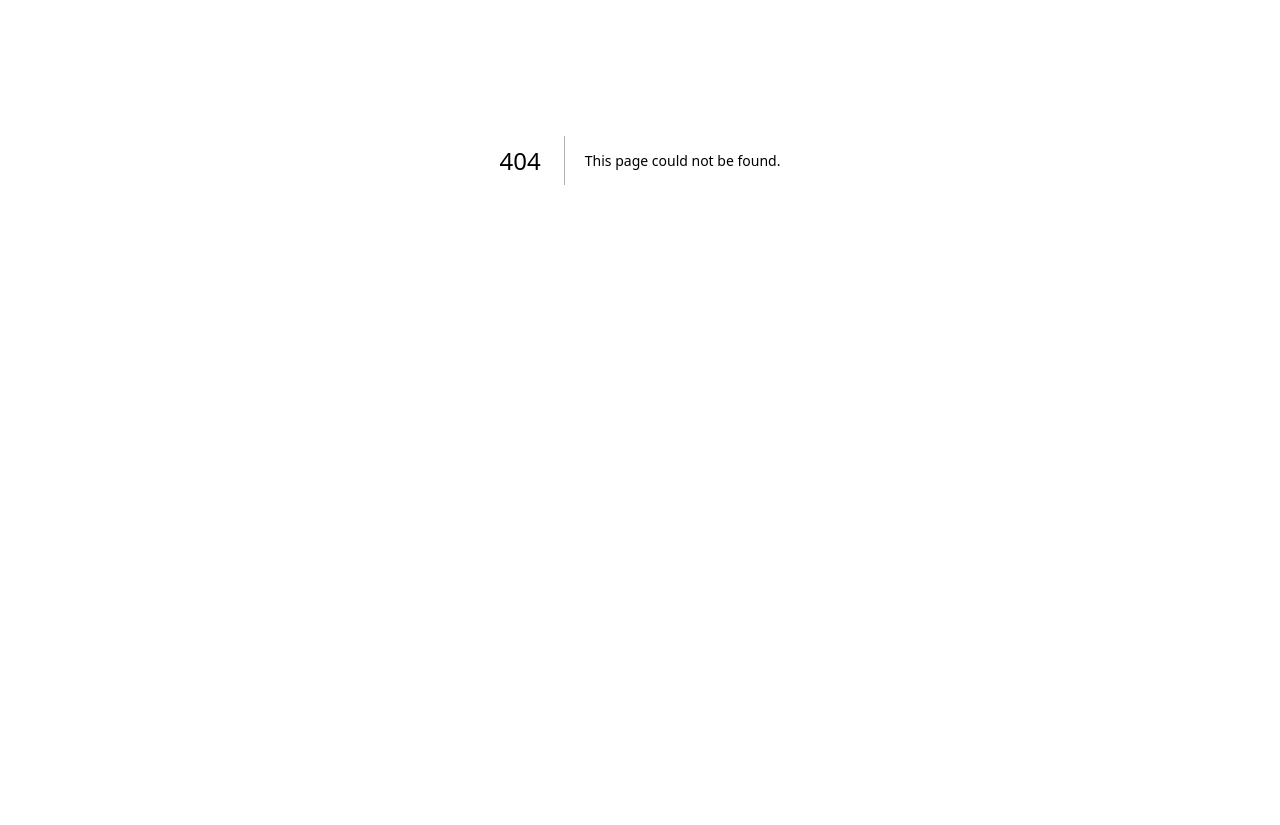
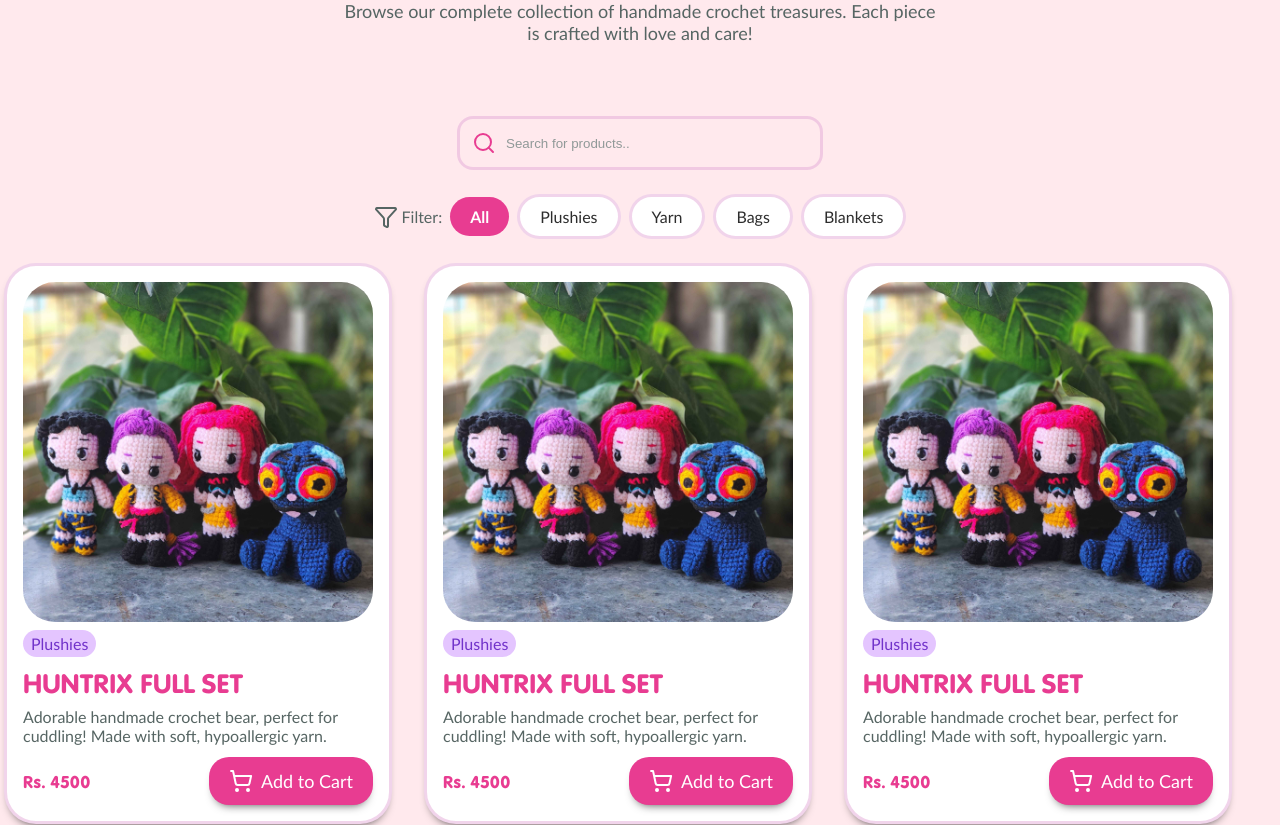
Before and after one commit to fifthmarauder/sylvercrochet, a Next.js app: page /shop in a window 1280 px wide. Before the commit this address had no page. Shown: the part 240-1065 px from the top of the page. Before the commit the page ends 800 px from the top, so only its background shows below. Built offline with nearby package versions, Linux system fonts and the light colour scheme.

Commit message:
Chore: initial design for shop page

```diff
--- a/src/app/layout.tsx
+++ b/src/app/layout.tsx
@@ -1,6 +1,8 @@
+import Header from "@/components/Header/Header";
 import "./globals.css";
 
 import localFont from "next/font/local";
+import Footer from "@/components/Footer/Footer";
 
 const sofia = localFont({
   src: [
@@ -51,7 +53,11 @@ export default function RootLayout({
       lang="en"
       className={` ${sofia.variable}  ${noodle.variable} ${knotNoodle.variable}`}
     >
-      <body>{children}</body>
+      <body>
+        <Header />
+        {children}
+        <Footer />
+      </body>
     </html>
   );
 }
--- a/src/app/page.tsx
+++ b/src/app/page.tsx
@@ -1,17 +1,13 @@
 import BodyContainer from "@/components/BodyContainer/BodyContainer";
 import Cards from "@/components/Cards/Cards";
 import FeaturedProducts from "@/components/FeaturedProducts/FeaturedProducts";
-import Footer from "@/components/Footer/Footer";
-import Header from "@/components/Header/Header";
 
 const page = () => {
   return (
     <div>
-      <Header />
       <BodyContainer />
       {/* <Cards /> */}
       <FeaturedProducts />
-      <Footer />
     </div>
   );
 };
--- /dev/null
+++ b/src/app/shop/page.tsx
@@ -0,0 +1,89 @@
+"use client";
+import { Funnel, Search } from "lucide-react";
+import styles from "./shop.module.css";
+import { useState } from "react";
+import ProductsCard from "@/components/common/ProductsCard/ProductsCard";
+import Wave from "@/components/common/Wave";
+
+const pills = ["All", "Plushies", "Yarn", "Bags", "Blankets"];
+
+const Shop = () => {
+  const [selectedTab, setSelectedTab] = useState(pills[0]);
+  return (
+    <>
+      {" "}
+      <div className={styles.main}>
+        <div className={styles.container}>
+          <div className="heading" style={{ color: "var(--color-darkPink)" }}>
+            O<span style={{ fontFamily: "var(--font-knotnoodle)" }}>U</span>R
+            CROC
+            <span style={{ fontFamily: "var(--font-knotnoodle)" }}>H</span>ET C
+            <span style={{ fontFamily: "var(--font-knotnoodle)" }}>O</span>LL
+            <span style={{ fontFamily: "var(--font-knotnoodle)" }}>E</span>CTION
+          </div>
+          <div className={styles.para}>
+            Browse our complete collection of handmade crochet treasures. Each
+            piece is crafted with love and care!
+          </div>
+          <div className={styles.searchBoxContainer}>
+            <Search color="var(--color-darkPink)" />
+            <input
+              placeholder="Search for products.."
+              type="text"
+              className={styles.input}
+            ></input>
+          </div>
+          <div className={styles.pillsContainer}>
+            <div className={styles.pillsHeader}>
+              <Funnel /> Filter:
+            </div>
+
+            {pills.map((data, index) => {
+              return (
+                <div
+                  key={index}
+                  className={styles.pills}
+                  onClick={() => {
+                    setSelectedTab(pills[index]);
+                  }}
+                  style={
+                    selectedTab == data
+                      ? {
+                          backgroundColor: "var(--color-darkPink)",
+                          border: "none",
+                          color: "white",
+                          fontWeight: "600",
+                        }
+                      : {}
+                  }
+                >
+                  {data}
+                </div>
+              );
+            })}
+          </div>
+          <div className={styles.productContainer}>
+            {[1, 2, 3, 4, 5].map((data, index) => {
+              return (
+                <div key={index}>
+                  <ProductsCard />
+                </div>
+              );
+            })}
+          </div>
+          <div
+            className={styles.para}
+            style={{ fontSize: "16px", marginTop: "32px" }}
+          >
+            Showing 5 of 5 products
+          </div>
+        </div>
+      </div>
+      <div style={{ backgroundColor: "var(--color-surfaceBlack)" }}>
+        <Wave color="var(--color-lightPink)" />
+      </div>
+    </>
+  );
+};
+
+export default Shop;
--- /dev/null
+++ b/src/app/shop/shop.module.css
@@ -0,0 +1,75 @@
+.main {
+  background-color: var(--color-lightPink);
+  display: flex;
+  align-items: center;
+  justify-content: center;
+  padding: 64px 4px;
+}
+
+.container {
+  display: flex;
+  flex-direction: column;
+  max-width: 1280px;
+  align-items: center;
+  gap: 24px;
+}
+
+.para {
+  text-align: center;
+  font-size: 18px;
+  color: #566563;
+  max-width: 600px;
+}
+
+.searchBoxContainer {
+  display: flex;
+  align-items: center;
+  gap: 8px;
+  border: 3px solid #e5aeda88;
+  border-radius: 16px;
+  padding: 12px;
+  margin-top: 48px;
+}
+
+.input {
+  border: none;
+  background-color: transparent;
+  width: 300px;
+  outline: none;
+  color: #566563;
+}
+
+input::placeholder {
+  color: #909998;
+}
+
+.pillsContainer {
+  display: flex;
+  align-items: center;
+  gap: 8px;
+}
+
+.pillsHeader {
+  display: flex;
+  gap: 4px;
+  align-items: center;
+  color: #566563;
+  font-size: 16px;
+}
+.pills {
+  display: flex;
+  border: 3px solid #e5aeda88;
+  border-radius: 32px;
+  padding: 10px 20px;
+  color: var(--color-surfaceBlack);
+  background-color: white;
+  cursor: pointer;
+  font-weight: 500;
+  font-size: 16px;
+}
+
+.productContainer {
+  display: flex;
+  gap: 32px;
+  flex-wrap: wrap;
+}
--- a/src/components/Header/Header.tsx
+++ b/src/components/Header/Header.tsx
@@ -1,13 +1,26 @@
 "use client";
-import { useRouter } from "next/navigation";
+import { usePathname, useRouter } from "next/navigation";
 import ShoppingBag from "../Icons/ShoppingBag";
 import styles from "./header.module.css";
-import { Book, House, LineSquiggle, Store } from "lucide-react";
+import { House, LineSquiggle, Store } from "lucide-react";
+import { useEffect, useState } from "react";
 
 const Header = () => {
   const router = useRouter();
+  const pathName = usePathname();
+
+  useEffect(() => {
+    pathName.startsWith("/shop")
+      ? setBackgroundColor("var(--color-lightPink)")
+      : setBackgroundColor("var(--color-bgLight)");
+  }, [pathName]);
+
+  const [backgroundColor, setBackgroundColor] = useState(
+    "var(--color-bgLight)"
+  );
+
   return (
-    <div className={styles.wrapper}>
+    <div style={{ backgroundColor: backgroundColor }}>
       <div className={styles.main}>
         <img
           src={"/Images/LogoNoBackground.png"}
--- a/src/components/Header/header.module.css
+++ b/src/components/Header/header.module.css
@@ -1,7 +1,3 @@
-.wrapper {
-  background-color: var(--color-bgLight);
-}
-
 .main {
   background-color: var(--color-lilac);
   display: flex;
--- /dev/null
+++ b/src/components/common/ProductsCard/ProductsCard.tsx
@@ -0,0 +1,33 @@
+import { ShoppingCart } from "lucide-react";
+import Button from "../Button/Button";
+import styles from "./productscard.module.css";
+
+const ProductsCard = () => {
+  return (
+    <div className={styles.productCard}>
+      <img
+        src={"/Images/Huntrix.jpg"}
+        alt="Product"
+        className={styles.productImage}
+      />
+      <div className={styles.productInfo}>
+        <div className={styles.productType}>Plushies</div>
+      </div>
+      <div className={styles.productName}>HUNTRIX FULL SET</div>
+      <div className={styles.productDescription}>
+        Adorable handmade crochet bear, perfect for cuddling! Made with soft,
+        hypoallergic yarn.
+      </div>
+      <div className={styles.priceContainer}>
+        <div className={styles.productPrice}>Rs. 4500</div>
+        <Button
+          text="Add to Cart"
+          Icon={ShoppingCart}
+          containerStyles={{ fontSize: "18px" }}
+        />
+      </div>
+    </div>
+  );
+};
+
+export default ProductsCard;
--- /dev/null
+++ b/src/components/common/ProductsCard/productscard.module.css
@@ -0,0 +1,62 @@
+.productCard {
+  display: flex;
+  flex-direction: column;
+  gap: 8px;
+  padding: 16px;
+  border: 3px solid #e5aeda88;
+  border-radius: 32px;
+  background-color: white;
+  width: 350px;
+  box-shadow: 0px 6px 10px -6px rgba(0, 0, 0, 0.7);
+}
+
+.productImage {
+  border-radius: 32px;
+  width: 100%;
+  object-fit: cover;
+  object-position: bottom;
+  height: 340px;
+}
+
+.productInfo {
+  display: flex;
+  gap: 4px;
+  align-items: center;
+}
+
+.productType {
+  background-color: var(--color-lilac);
+  padding: 4px 8px;
+  color: var(--color-violet);
+  border-radius: 24px;
+}
+
+.productName {
+  font-family: var(--font-noodle);
+  color: var(--color-darkPink);
+  font-size: 28px;
+  text-overflow: ellipsis;
+}
+
+.productDescription {
+  font-size: 16px;
+  color: #566563;
+  overflow-wrap: break-word;
+  display: -webkit-box;
+  -webkit-line-clamp: 2;
+  -webkit-box-orient: vertical;
+  overflow: hidden;
+}
+
+.priceContainer {
+  display: flex;
+  justify-content: space-between;
+  align-items: center;
+  margin-top: 4px;
+}
+
+.productPrice {
+  font-family: var(--font-noodle);
+  color: var(--color-darkPink);
+  font-size: 18px;
+}
```
Also changed, not shown: src/components/FeaturedProducts/FeaturedProducts.tsx (+3 -22 lines), src/components/FeaturedProducts/featuredproducts.module.css (+0 -63 lines).
